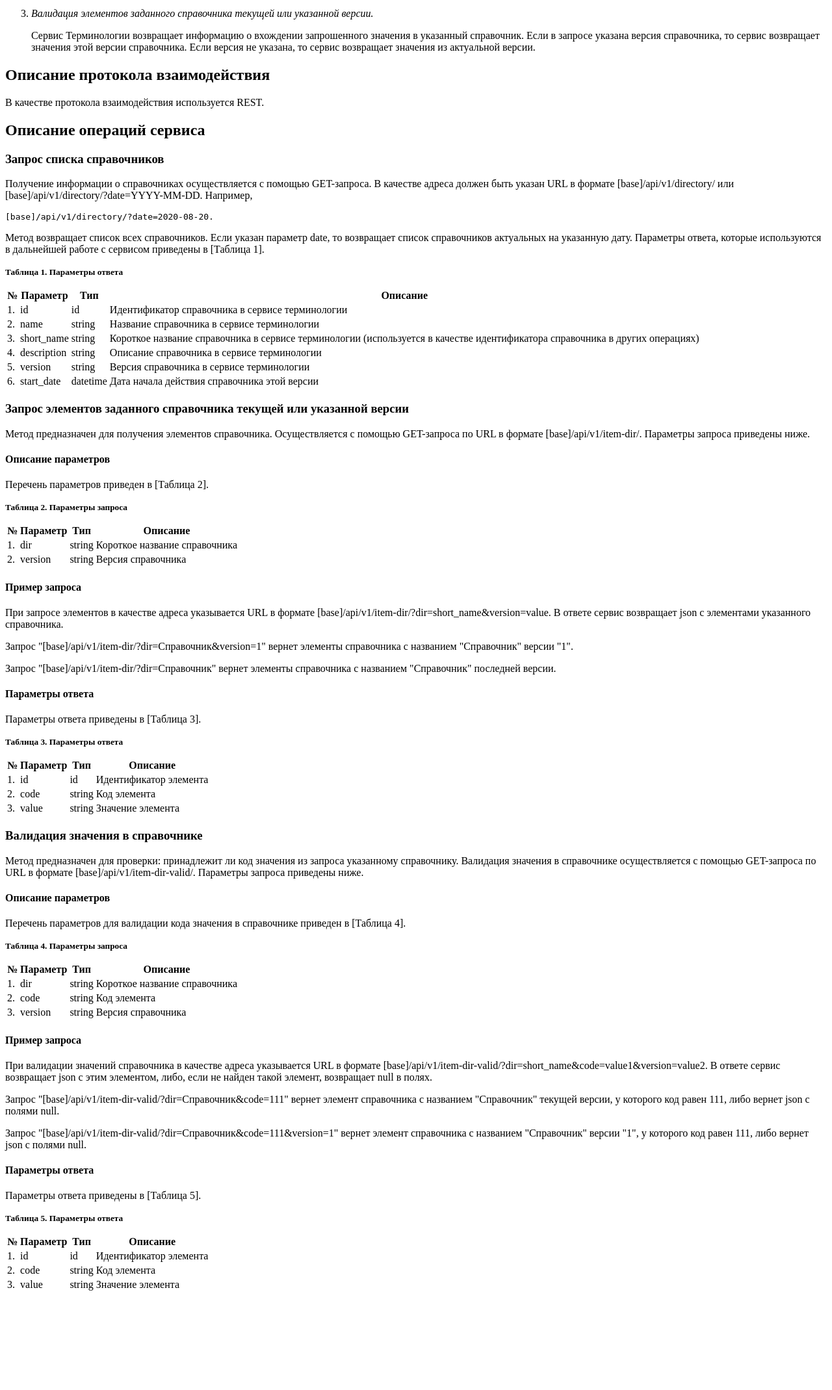
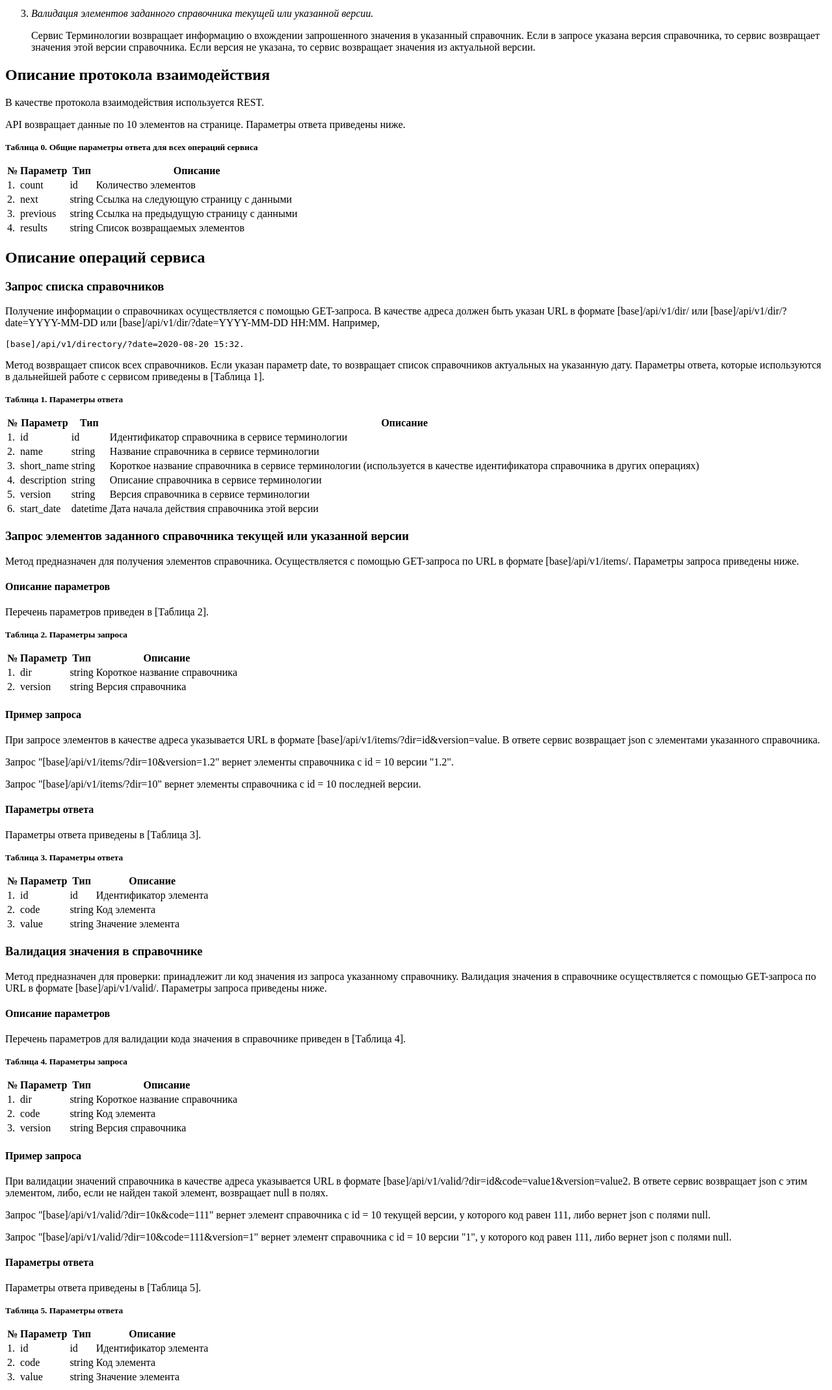
Before and after one commit to ezhkovskii/tz_komtek_restapi, a Django app: page /docs/ in a window 1280 px wide. Shown: the part 410-2549 px from the top of the page at 65% size. Before the commit the page ends 2396 px from the top, so only its background shows below. Run offline with Django 3.2, Linux system fonts and the light colour scheme.

Commit message:
1) Создана новая модель "Версия справочника" для хранения версий справочника. В таблице "Справочники" всегда хранится актуальная версия справочника. Табл. "Элемент справочника" теперь имеет поле "версия", чтобы отслеживать какой элемент какой версии справочника принадлежит. При изменении поля "Версия" в таблице "Справочник" создается новая версия справочника в таблице "Версия Справочника" и элементы предыдущей версии справочника копируются в новую версию справочника. 2) Использованы методы ORM, вместо чистых sql-запросов; 3) Изменение url адресов на более короткие (описано в документации) 4) Поле start_date теперь имеет тип DateTime, чтобы отслеживать актуальность справочников 5) В Справочнике одной версии не может быть множество элементов с одинаковым кодом 6) Дополнена документация (изменение url, описание пагинации)

```diff
--- a/termservice/templates/docs.html
+++ b/termservice/templates/docs.html
@@ -30,13 +30,32 @@
 
 	<h2 id="interaction">Описание протокола взаимодействия</h2>
 	<p>В качестве протокола взаимодействия используется REST.</p>
+        <p>API возвращает данные по 10 элементов на странице. Параметры ответа приведены ниже.</p>
+        <p><small><b>Таблица 0. Общие параметры ответа для всех операций сервиса</b></small></p>
+    <table class="table">
+      <thead>
+        <tr>
+          <th> № </th>
+          <th> Параметр </th>
+          <th> Тип </th>
+          <th> Описание </th>
+        </tr>
+      </thead>
+	  <tbody>
+        <tr> <td> 1. </td> <td> count </td> <td> id </td> <td> Количество элементов</td> </tr>
+        <tr> <td> 2. </td> <td> next </td> <td> string </td> <td> Ссылка на следующую страницу с данными </td> </tr>
+        <tr> <td> 3. </td> <td> previous </td> <td> string </td> <td> Ссылка на предыдущую страницу с данными </td> </tr>
+        <tr> <td> 4. </td> <td> results </td> <td> string </td> <td> Список возвращаемых элементов </td> </tr>
+      </tbody>
+    </table>
+
 
 	<h2 id="operations">Описание операций сервиса</h2>
 
 	<h3 id="ResourceReq">Запрос списка справочников</h3>
-	<p>Получение информации о справочниках осуществляется с помощью GET-запроса. В качестве адреса должен быть указан URL в формате [base]/api/v1/directory/ или [base]/api/v1/directory/?date=YYYY-MM-DD. Например,</p>
+	<p>Получение информации о справочниках осуществляется с помощью GET-запроса. В качестве адреса должен быть указан URL в формате [base]/api/v1/dir/ или [base]/api/v1/dir/?date=YYYY-MM-DD или [base]/api/v1/dir/?date=YYYY-MM-DD HH:MM. Например,</p>
 
-	<pre>[base]/api/v1/directory/?date=2020-08-20.</pre>
+	<pre>[base]/api/v1/directory/?date=2020-08-20 15:32.</pre>
 
 	<p>Метод возвращает список всех справочников. Если указан параметр date, то возвращает список справочников актуальных на указанную дату. Параметры ответа, которые используются в дальнейшей работе с сервисом приведены в [Таблица 1].</p>
 	<p><small><b>Таблица 1. Параметры ответа</b></small></p>
@@ -60,7 +79,7 @@
     </table>
 
     <h3 id="lookup">Запрос элементов заданного справочника текущей или указанной версии</h3>
-    <p>Метод предназначен для получения элементов справочника. Осуществляется с помощью GET-запроса по URL в формате [base]/api/v1/item-dir/. Параметры запроса приведены ниже.</p>
+    <p>Метод предназначен для получения элементов справочника. Осуществляется с помощью GET-запроса по URL в формате [base]/api/v1/items/. Параметры запроса приведены ниже.</p>
 
     <h4>Описание параметров</h4>
     <p>Перечень параметров приведен в [Таблица 2].</p>
@@ -81,9 +100,9 @@
     </table>
 
     <h4>Пример запроса</h4>
-    <p>При запросе элементов в качестве адреса указывается URL в формате [base]/api/v1/item-dir/?dir=short_name&version=value. В ответе сервис возвращает json с элементами указанного справочника.</p>
-    <p>Запрос "[base]/api/v1/item-dir/?dir=Справочник&version=1" вернет элементы справочника с названием "Справочник" версии "1".</p>
-        <p>Запрос "[base]/api/v1/item-dir/?dir=Справочник" вернет элементы справочника с названием "Справочник" последней версии.</p>
+    <p>При запросе элементов в качестве адреса указывается URL в формате [base]/api/v1/items/?dir=id&version=value. В ответе сервис возвращает json с элементами указанного справочника.</p>
+    <p>Запрос "[base]/api/v1/items/?dir=10&version=1.2" вернет элементы справочника с id = 10 версии "1.2".</p>
+        <p>Запрос "[base]/api/v1/items/?dir=10" вернет элементы справочника с id = 10 последней версии.</p>
 
     <h4>Параметры ответа</h4>
     <p>Параметры ответа приведены в [Таблица 3].</p>
@@ -105,7 +124,7 @@
     </table>
 
     <h3 id="validate">Валидация значения в справочнике</h3>
-    <p>Метод предназначен для проверки: принадлежит ли код значения из запроса указанному справочнику. Валидация значения в справочнике осуществляется с помощью GET-запроса по URL в формате [base]/api/v1/item-dir-valid/. Параметры запроса приведены ниже.</p>
+    <p>Метод предназначен для проверки: принадлежит ли код значения из запроса указанному справочнику. Валидация значения в справочнике осуществляется с помощью GET-запроса по URL в формате [base]/api/v1/valid/. Параметры запроса приведены ниже.</p>
 
     <h4>Описание параметров</h4>
     <p>Перечень параметров для валидации кода значения в справочнике приведен в [Таблица 4].</p>
@@ -127,9 +146,9 @@
     </table>
 
     <h4>Пример запроса</h4>
-    <p>При валидации значений справочника в качестве адреса указывается URL в формате [base]/api/v1/item-dir-valid/?dir=short_name&code=value1&version=value2. В ответе сервис возвращает json с этим элементом, либо, если не найден такой элемент, возвращает null в полях.</p>
-    <p>Запрос "[base]/api/v1/item-dir-valid/?dir=Справочник&code=111" вернет элемент справочника с названием "Справочник" текущей версии, у которого код равен 111, либо вернет json c полями null.</p>
-     <p>Запрос "[base]/api/v1/item-dir-valid/?dir=Справочник&code=111&version=1" вернет элемент справочника  с названием "Справочник" версии "1", у которого код равен 111, либо вернет json c полями null.</p>
+    <p>При валидации значений справочника в качестве адреса указывается URL в формате [base]/api/v1/valid/?dir=id&code=value1&version=value2. В ответе сервис возвращает json с этим элементом, либо, если не найден такой элемент, возвращает null в полях.</p>
+    <p>Запрос "[base]/api/v1/valid/?dir=10к&code=111" вернет элемент справочника с id = 10 текущей версии, у которого код равен 111, либо вернет json c полями null.</p>
+     <p>Запрос "[base]/api/v1/valid/?dir=10&code=111&version=1" вернет элемент справочника  с id = 10 версии "1", у которого код равен 111, либо вернет json c полями null.</p>
 
     <h4>Параметры ответа</h4>
     <p>Параметры ответа приведены в [Таблица 5].</p>
--- a/termservice/templates/index.html
+++ b/termservice/templates/index.html
@@ -10,9 +10,9 @@
 <body>
 <div class="well">
     <h2>Сервис "Сервис Терминологии"
-        <div class="btn-group pull-right">
+        <!--<div class="btn-group pull-right">
             <button type="button" class="btn btn-link btn-link-n3 " data-toggle="dropdown">Версия: 0.0.1</button>
-        </div>
+        </div>-->
     </h2>
     <p>Сервис Терминологии предоставляет собой механизм управления процессом ведения нормативно-справочной информации и обеспечивает функции ее интеграции между различными учетными и информационными системами, являясь единым источником непротиворечивой информации о справочниках.</p>          </div>
 
--- a/termservice/urls.py
+++ b/termservice/urls.py
@@ -4,7 +4,7 @@ from . import views
 urlpatterns = [
     path('', views.home, name='home'),
     path('docs/', views.docs, name='docs'),
-    path('directory/', views.DirectoryListView.as_view()),
-    path('item-dir/', views.ItemDirListView.as_view()),
-    path('item-dir-valid/', views.ValidatingItemDirListView.as_view()),
+    path('dir/', views.DirectoryListView.as_view()),
+    path('items/', views.ItemDirListView.as_view()),
+    path('valid/', views.ValidatingItemDirListView.as_view()),
 ]
--- a/termservice/views.py
+++ b/termservice/views.py
@@ -1,7 +1,8 @@
 from django.shortcuts import render
 from rest_framework import generics
-from .models import Directory, Item_Directory
+from .models import Directory, ItemDirectory, DirectoryVersion
 from .serializers import *
+
 
 def home(request):
     return render(request, 'index.html')
@@ -19,18 +20,37 @@ class DirectoryListView(generics.ListAPIView):
         '''
         query_params = self.request.query_params
         date = query_params.get('date', None)
+        qs = []
+        if date is not None:
+            list_dir = Directory.objects.all()
+            queryset_list = DirectoryVersion.objects.filter(start_date__gte=date)
+            for d in queryset_list:
+                qs.append(
+                    {
+                        'id': d.dir.pk,
+                        'name': list_dir.get(pk=d.dir.pk).name,
+                        'short_name': list_dir.get(pk=d.dir.pk).short_name,
+                        'description': list_dir.get(pk=d.dir.pk).description,
+                        'version': d.version,
+                        'start_date': d.start_date
+                    }
+            )
+        else:
+            list_dir = Directory.objects.all()
+            queryset_list = DirectoryVersion.objects.all()
+            for d in queryset_list:
+                qs.append(
+                    {
+                        'id': d.dir.pk,
+                        'name': list_dir.get(pk=d.dir.pk).name,
+                        'short_name': list_dir.get(pk=d.dir.pk).short_name,
+                        'description': list_dir.get(pk=d.dir.pk).description,
+                        'version': d.version,
+                        'start_date': d.start_date
+                    }
+                )
 
-        if date is not None:
-            #Directory.objects.filter(start_date__gte=date)
-            queryset_list = Directory.objects.raw('''SELECT *
-                                                        FROM termservice_directory
-                                                        WHERE start_date >= %s''', [date])
-        else:
-            queryset_list = Directory.objects.all()
-
-
-        return queryset_list
-
+        return qs
 
 
 class ItemDirListView(generics.ListAPIView):
@@ -39,28 +59,18 @@ class ItemDirListView(generics.ListAPIView):
     def get_queryset(self):
         '''
         Получение элементов заданного справочника текущей версии
-        или указанной версии
+        или указанной версии.
         '''
         query_params = self.request.query_params
         dir = query_params.get('dir', None)
         version = query_params.get('version', None)
 
         if dir is not None and version is None:
-            queryset_list = Item_Directory.objects.raw('''SELECT id, code, value
-                                                    FROM termservice_item_directory
-                                                    WHERE id_dir_id in
-                                                        (SELECT Max(id) as id
-                                                        FROM termservice_directory
-                                                        WHERE short_name = %s
-                                                        GROUP BY name)''', [dir])
+            dir_current_version = Directory.objects.get(pk=dir)
+            queryset_list = ItemDirectory.objects.filter(dir=dir, version=dir_current_version.version)
 
         elif dir is not None and version is not None:
-            queryset_list = Item_Directory.objects.raw('''SELECT id, code, value
-                                                    FROM termservice_item_directory
-                                                    WHERE id_dir_id in
-                                                        (SELECT id as id
-                                                        FROM termservice_directory
-                                                        WHERE short_name = %s and version = %s)''', [dir, version])
+            queryset_list = ItemDirectory.objects.filter(dir=dir, version=version)
 
         return queryset_list
 
@@ -72,7 +82,7 @@ class ValidatingItemDirListView(generics.ListAPIView):
     def get_queryset(self):
         '''
         Валидация элементов заданного справочника текущей версии или указанной версии.
-        Вовзращает null в полях id, code, value, если элемент не найден.
+        Возвращает null в полях id, code, value, если элемент не найден.
         '''
         query_params = self.request.query_params
         dir = query_params.get('dir', None)
@@ -80,21 +90,11 @@ class ValidatingItemDirListView(generics.ListAPIView):
         code = query_params.get('code', None)
 
         if dir is not None and code is not None and version is None:
-            queryset_list = Item_Directory.objects.raw('''SELECT id, code, value
-                                                    FROM termservice_item_directory
-                                                    WHERE id_dir_id in
-                                                        (SELECT Max(id) as id
-                                                        FROM termservice_directory
-                                                        WHERE short_name = %s
-                                                        GROUP BY name) and code = %s''', [dir, code])
+            dir_current_version = Directory.objects.get(pk=dir)
+            queryset_list = ItemDirectory.objects.filter(dir=dir, version=dir_current_version.version, code=code)
 
         elif dir is not None and code is not None and version is not None:
-            queryset_list = Item_Directory.objects.raw('''SELECT id, code, value
-                                                    FROM termservice_item_directory
-                                                    WHERE id_dir_id in
-                                                        (SELECT id as id
-                                                        FROM termservice_directory
-                                                        WHERE short_name = %s and version = %s) and code = %s''', [dir, version, code])
+            queryset_list = ItemDirectory.objects.filter(dir=dir, version=version, code=code)
 
         if not queryset_list:
             queryset_list = [
```
Also changed, not shown: termservice/admin.py (+20 -12 lines), termservice/models.py (+58 -12 lines), termservice/serializers.py (+8 -3 lines).
